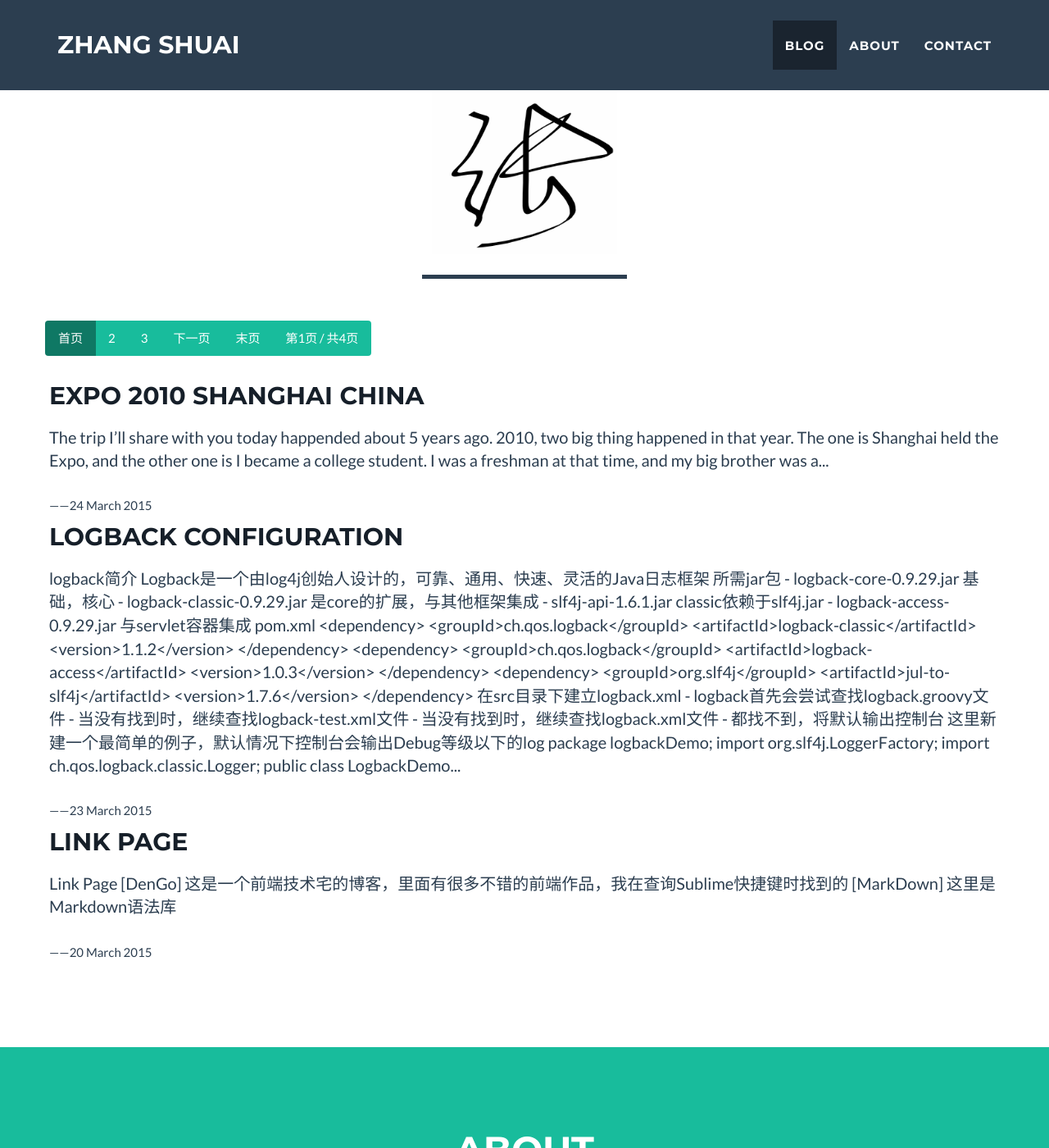
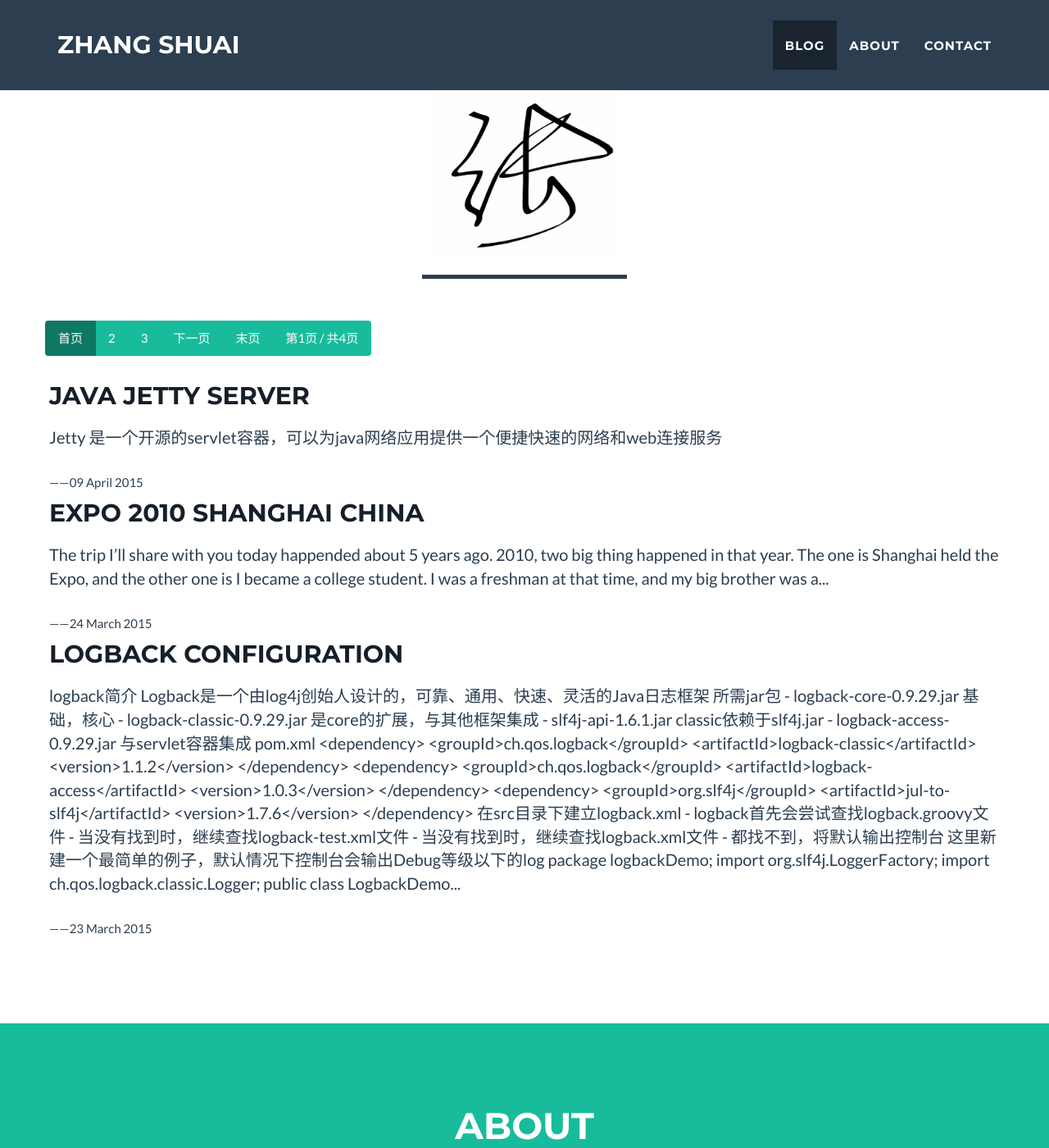
Before and after one commit to z00s/z00s.github.io, a Jekyll site: the page built from index.html, in a window 1280 px wide and 1400 px high. Shown: the whole window at 82% size. Built offline with Jekyll 4.4.1, drawn with Linux system fonts in a browser that asks for light colours; the list of posts is cut into pages by our own code.

Commit message:
* modify

```diff
--- a/_posts/2015-04-09-java-jetty-server.markdown
+++ b/_posts/2015-04-09-java-jetty-server.markdown
@@ -1,7 +1,7 @@
 ---
 layout: blog
 title:  "Java Jetty Server"
-date:   2015-03-12 14:34:25
+date:   2015-04-09 14:34:25
 categories: server jetty
 tags: featured
 ---
```
